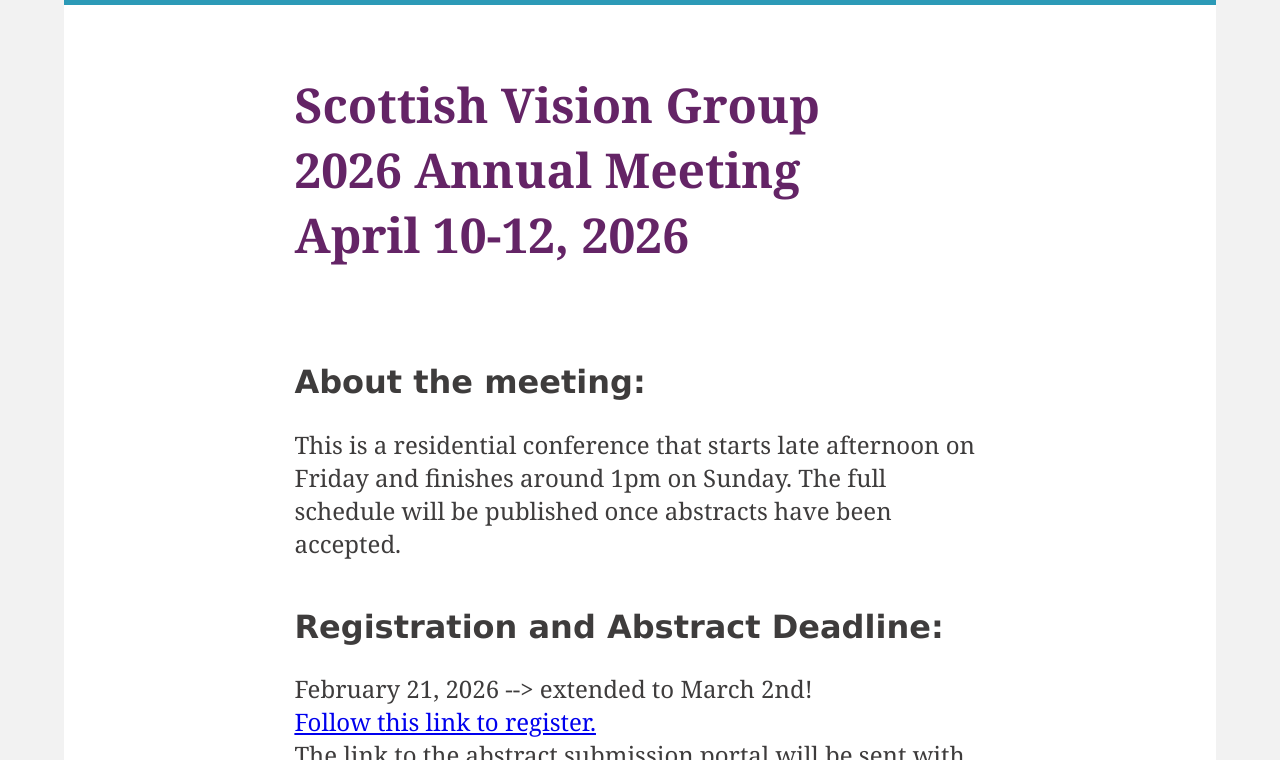
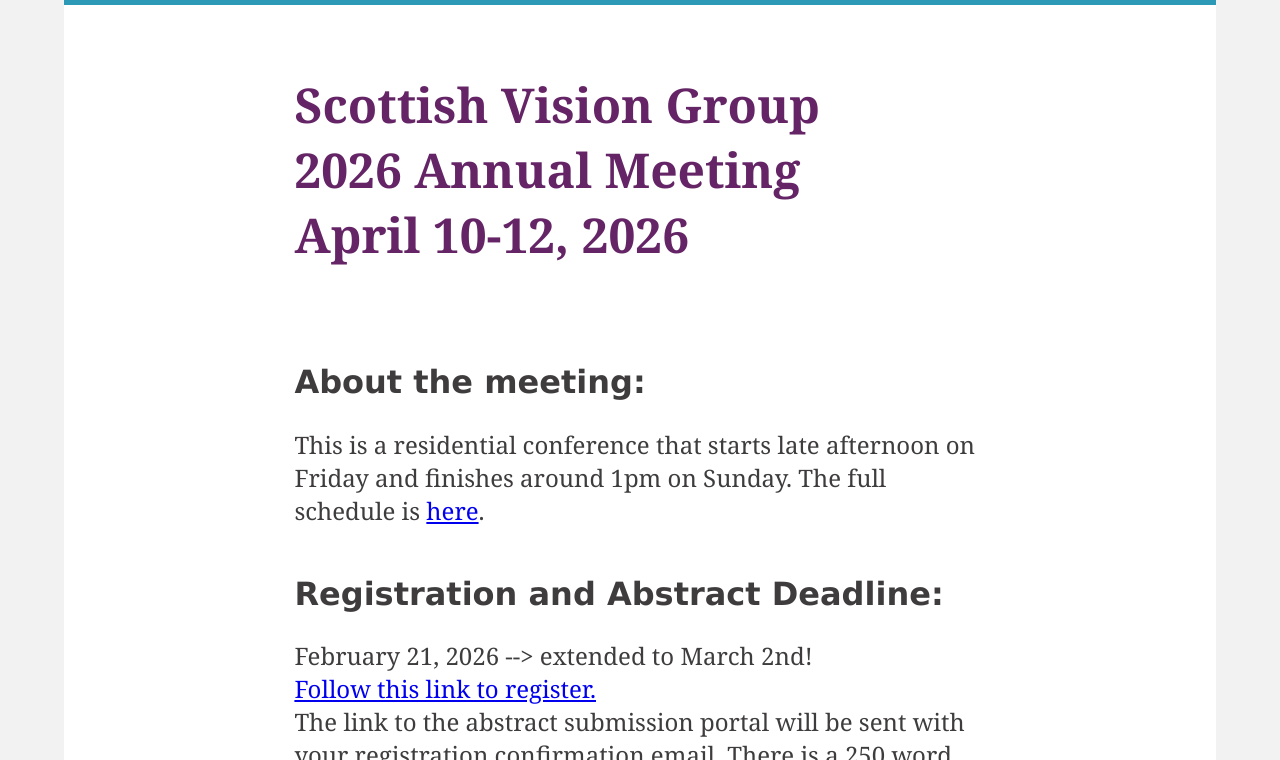
Before and after one commit to ScottishVisionGroup/website, a plain HTML site: page svg2026.html in a window 1280 px wide. Shown: the part 458-1218 px from the top of the page. Drawn offline with Linux system fonts and the light colour scheme.

Commit message:
Enhance meeting details with program overview link
Updated conference schedule details and added link to program overview.

```diff
--- a/svg2026.html
+++ b/svg2026.html
@@ -33,7 +33,7 @@
       2026 Annual Meeting <br>
       April 10-12, 2026</h1>
     <h2>About the meeting: </h2>
-    <p>This is a residential conference that starts late afternoon on Friday and finishes around 1pm on Sunday. The full schedule will be published once abstracts have been accepted.  <br>
+    <p>This is a residential conference that starts late afternoon on Friday and finishes around 1pm on Sunday. The full schedule is <a href="SVG_ProgramOverview2303.pdf">here</a>.  <br>
     <h2>Registration and Abstract Deadline:</h2>
     <p>February 21, 2026 --> extended to March 2nd! <br>
       <a href="https://abdn.eventsair.com/scottish-vision-group-meeting/scottish-vision-group-meeting-2026-registration">Follow this link to register.</a><br>
```
